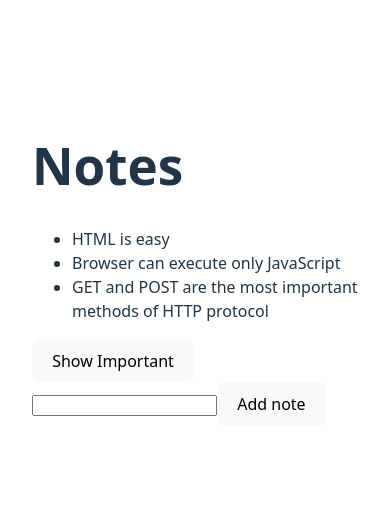
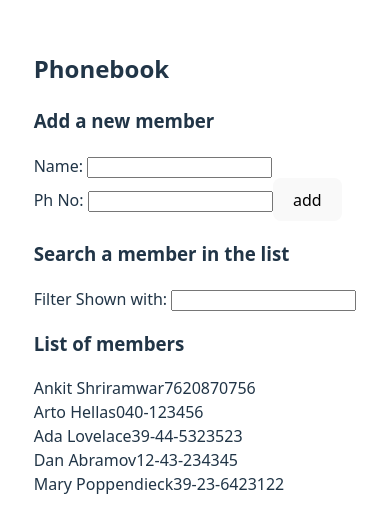
Before and after one commit to ankit2821/Brushup-React, a React (Vite) app: page / in a window 390 px wide. Shown: the part 158-690 px from the top of the page. Built offline with nearby package versions, Linux system fonts and the light colour scheme.

Commit message:
added a phonebook project

```diff
--- a/src/App.jsx
+++ b/src/App.jsx
@@ -1,10 +1,11 @@
 import "./App.css";
 import { Anecdote } from "./component/anecdote/anecdote";
-import { Counter } from "./component/Counter/Counter";
-import { Course } from "./component/CourseDetails/Course";
-import { Feedback } from "./component/Feedback/FeedBack";
+import { Counter } from "./component/counter/Counter";
+import { Course } from "./component/courseDetails/Course";
+import { Feedback } from "./component/feedback/FeedBack";
 import { LeftRight } from "./component/LeftRight";
 import { Notes } from "./component/Notes";
+import { PhoneBook } from "./component/phoneBook/PhoneBook";
 
 function App() {
   const course = {
@@ -65,8 +66,9 @@ function App() {
       {/* <Feedback /> */}
       {/* <Anecdote /> */}
 
-      <Notes notes={notes} />
+      {/* <Notes notes={notes} /> */}
       {/* <Course course={course} /> */}
+      <PhoneBook />
     </>
   );
 }
--- /dev/null
+++ b/src/component/phoneBook/Filter.jsx
@@ -0,0 +1,12 @@
+export const Filter = ({ filteredValue, onNameSearch }) => {
+  return (
+    <>
+      Filter Shown with:{" "}
+      <input
+        type="search"
+        value={filteredValue}
+        onChange={onNameSearch}
+      ></input>
+    </>
+  );
+};
--- /dev/null
+++ b/src/component/phoneBook/List.jsx
@@ -0,0 +1,12 @@
+export const List = ({ finalSet }) => {
+  return (
+    <>
+      {finalSet.map((person) => (
+        <div key={person.Ph_No}>
+          <span>{person.name}</span>
+          <span>{person.Ph_No}</span>
+        </div>
+      ))}
+    </>
+  );
+};
--- /dev/null
+++ b/src/component/phoneBook/NewPerson.jsx
@@ -0,0 +1,24 @@
+export const NewPerson = ({
+  onSubmitClick,
+  onNameChange,
+  onNumberChange,
+  pNewName,
+  pNewNumber,
+}) => {
+  return (
+    <>
+      <form onSubmit={onSubmitClick}>
+        Name:{" "}
+        <input onChange={onNameChange} type="text" value={pNewName}></input>
+        <br />
+        Ph No:{" "}
+        <input
+          onChange={onNumberChange}
+          type="number"
+          value={pNewNumber}
+        ></input>
+        <button type="submit">add</button>
+      </form>
+    </>
+  );
+};
--- /dev/null
+++ b/src/component/phoneBook/PhoneBook.jsx
@@ -0,0 +1,90 @@
+import { useState } from "react";
+import { Filter } from "./Filter";
+import { List } from "./List";
+import { NewPerson } from "./NewPerson";
+
+export const PhoneBook = () => {
+  const [persons, setPersons] = useState([
+    { name: "Ankit Shriramwar", Ph_No: "7620870756" },
+    { name: "Arto Hellas", Ph_No: "040-123456" },
+    { name: "Ada Lovelace", Ph_No: "39-44-5323523" },
+    { name: "Dan Abramov", Ph_No: "12-43-234345" },
+    { name: "Mary Poppendieck", Ph_No: "39-23-6423122" },
+  ]);
+  const [newName, setNewName] = useState("");
+  const [newNumber, setNewNumber] = useState("");
+  const [filtered, setFilteredSet] = useState("");
+
+  const handleSubmit = (event) => {
+    event.preventDefault();
+    if (
+      persons.some((obj) => {
+        return obj.name === newName || obj.Ph_No === newNumber;
+        // console.log(obj.name);
+      })
+    ) {
+      // console.log(obj);
+      alert(`${newName} or ${newNumber} already exist in the list`);
+    } else {
+      const newObj = {
+        name: newName,
+        Ph_No: newNumber,
+      };
+      setPersons(persons.concat(newObj));
+    }
+
+    setNewName("");
+    setNewNumber("");
+    // console.log("in submit", persons);
+  };
+
+  // const debounce = (func, delay) => {
+  //   let timer;
+  //   return (...args) => {
+  //     clearTimeout(timer);
+  //     timer = setTimeout(() => {
+  //       func.apply(args, this);
+  //     }, delay);
+  //   };
+  // };
+
+  const handleNameChange = (event) => {
+    setNewName(event.target.value);
+    // console.log("in name change", persons);
+  };
+
+  const handleNumberChange = (event) => {
+    setNewNumber(event.target.value);
+    // console.log("in name change", persons);
+  };
+
+  const onSearch = (event) => {
+    setFilteredSet(event.target.value);
+    // persons.filter(filtered);
+  };
+
+  const fileteredSet = persons.filter((person) =>
+    person.name.toLowerCase().startsWith(filtered.toLocaleLowerCase())
+  );
+
+  return (
+    <>
+      <h2>Phonebook</h2>
+
+      <h3> Add a new member</h3>
+      <NewPerson
+        onNumberChange={handleNumberChange}
+        onNameChange={handleNameChange}
+        onSubmitClick={handleSubmit}
+        pNewName={newName}
+        pNewNumber={newNumber}
+      />
+
+      <h3>Search a member in the list</h3>
+      <Filter onNameSearch={onSearch} filteredValue={filtered} />
+
+      <h3>List of members</h3>
+      <List finalSet={fileteredSet} />
+    </>
+  );
+};
```
